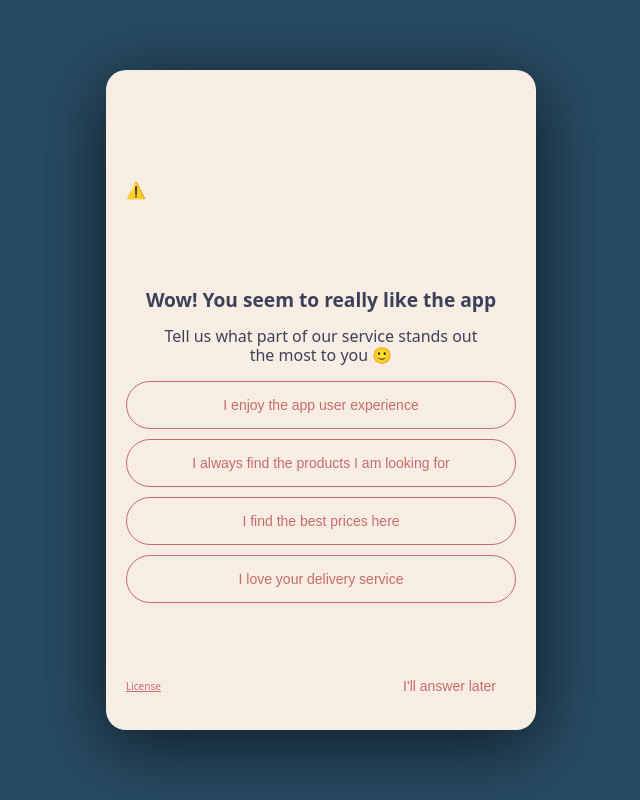
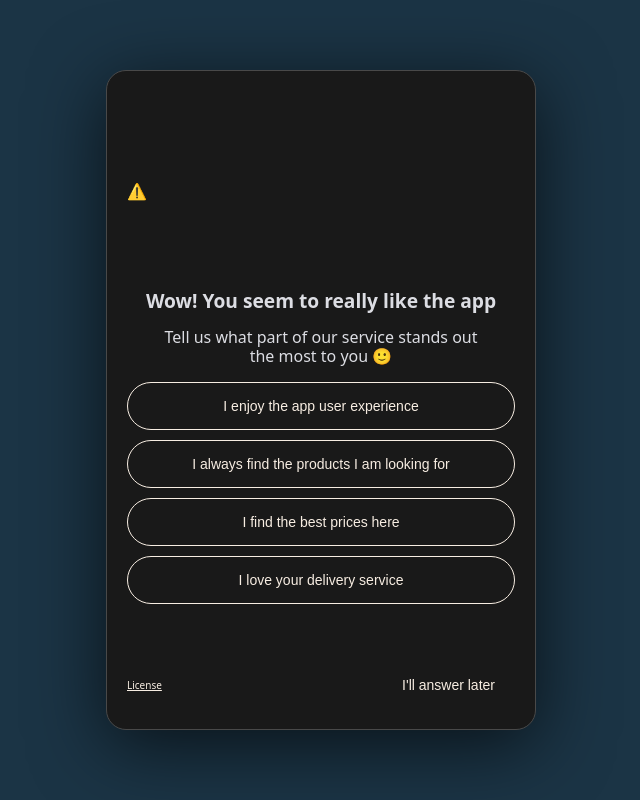
Before and after one commit to BatchLabs/Batch-In-App-WebView-SDK, a website: page devkit/samples/survey/index.html in a window 1280 px wide. Shown: the whole page, without its empty margins (319-959 px from the left). Drawn offline with nearby package versions, Linux system fonts and the dark colour scheme; no server answers.

Commit message:
devkit: survey format: add dark mode support

```diff
--- a/devkit/samples/survey/style.css
+++ b/devkit/samples/survey/style.css
@@ -10,6 +10,19 @@
     --button-hover-bg-color: #c66d6b;
     --content-padding: 20px;
 }
+
+@media (prefers-color-scheme: dark) {
+    :root {
+        --backdrop-background-color: #1b3445;
+        --content-background-color: #191919;
+        --accent-color: #f7ede2;
+        --text-color: #dcdde3;
+        --border-color: #f7ede2;
+        --button-hover-text-color: white;
+        --button-hover-bg-color: #f7ede2;
+    }
+}
+
 
 #bottom-buttons {
     --button-bg-color: transparent;
@@ -162,3 +175,9 @@ h2 {
         box-shadow: 0px 15px 73px 0px rgba(0,0,0,0.65);
     }
 }
+
+@media screen and (prefers-color-scheme: dark) and (min-width: 640px) and (min-height: 640px) {
+    #content {
+        border: 1px solid #494949;
+    }
+}
```
